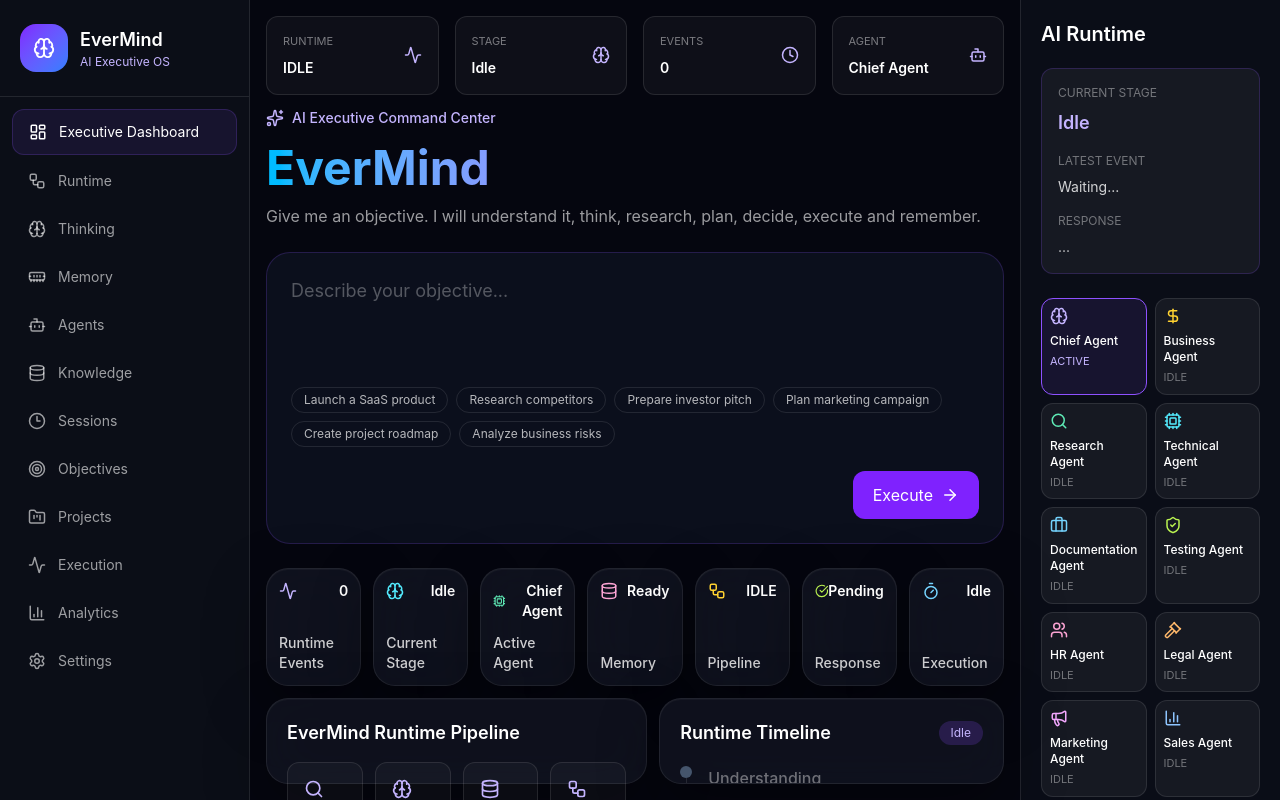
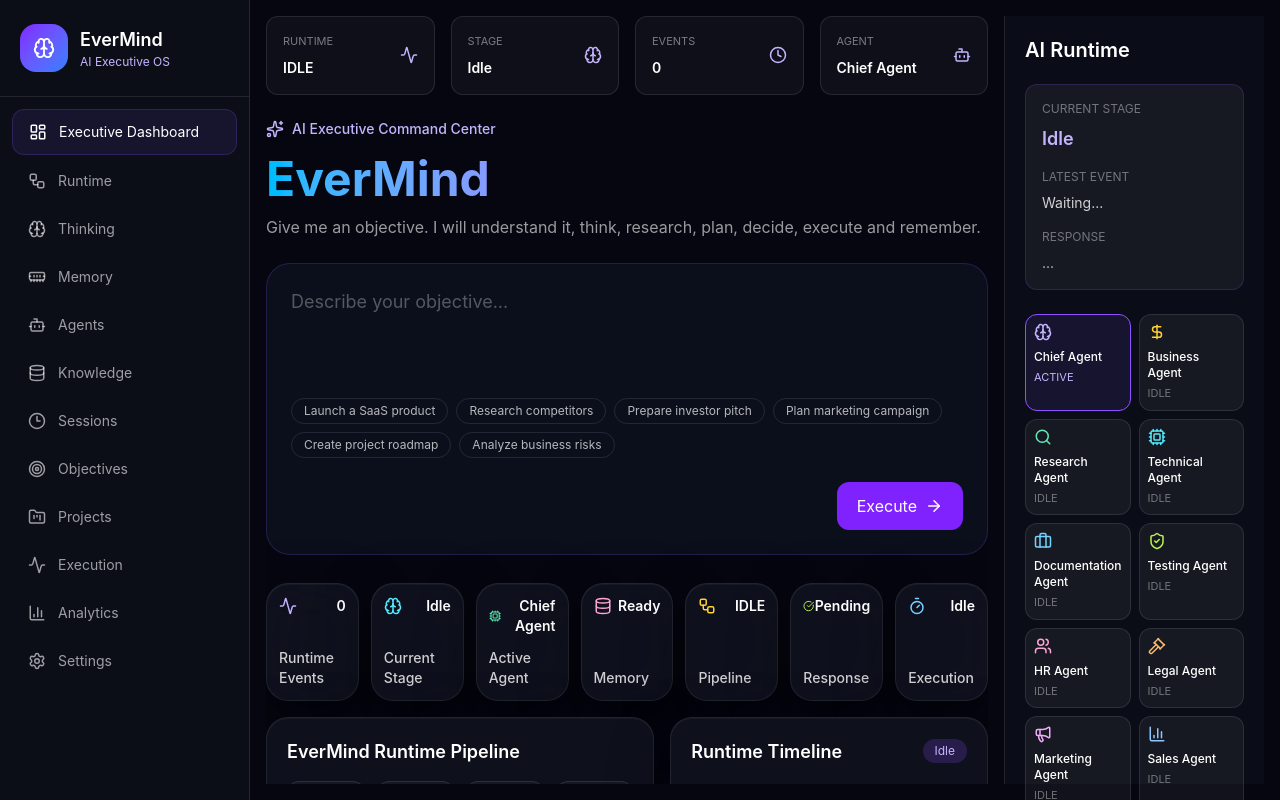
Before and after one commit to multisarv14/EverMind, a Next.js app in the folder apps/web/: page / in a window 1280 px wide. Built offline with nearby package versions, Linux system fonts and the light colour scheme; no server answers.

Commit message:
feat(frontend): executive workspace layout

```diff
--- a/apps/web/src/app/page.tsx
+++ b/apps/web/src/app/page.tsx
@@ -12,41 +12,34 @@ export default function Home() {
 
       <Sidebar />
 
-      <section className="flex-1 min-w-0 p-4">
+      <section className="flex-1 overflow-hidden">
 
-        <div
-          className="
-            grid
-            h-full
-            gap-3
-            grid-rows-[72px_auto_auto_minmax(0,1fr)]
-          "
-        >
+        <div className="mx-auto flex h-full max-w-[1700px] gap-4 p-4">
 
-          <TopStatus />
+          <div className="flex min-w-0 flex-1 flex-col gap-4 overflow-hidden">
 
-          <Hero />
+            <TopStatus />
 
-          <KPISection />
+            <Hero />
 
-          <div className="grid min-h-0 grid-cols-[1.05fr_0.95fr] gap-3">
+            <KPISection />
 
-            <div className="min-h-0">
+            <div className="grid min-h-0 flex-1 grid-cols-[1.1fr_0.9fr] gap-4">
+
               <CapabilitySection />
-            </div>
 
-            <div className="min-h-0">
               <ActivityFeed />
+
             </div>
 
           </div>
+
+          <AIPanel />
 
         </div>
 
       </section>
 
-      <AIPanel />
-
     </main>
   );
 }
```
